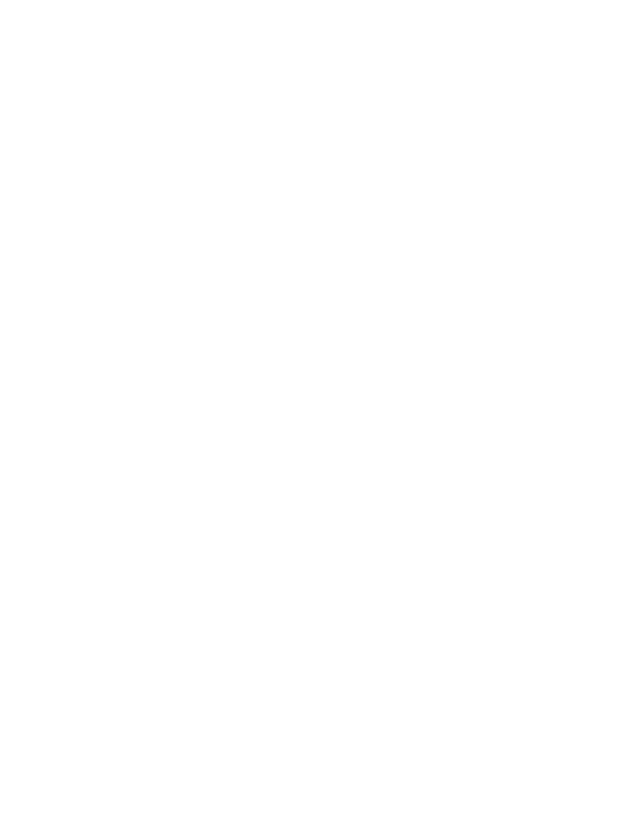
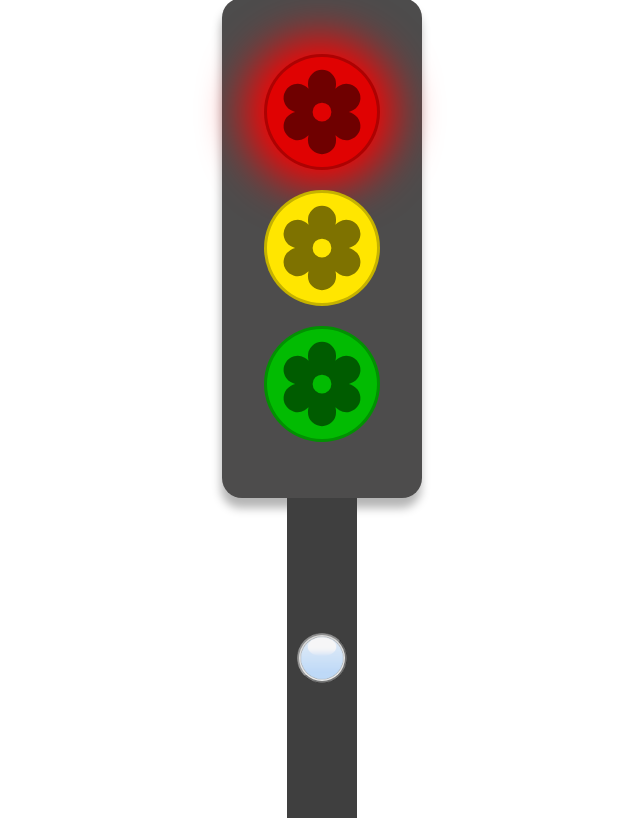
Before and after one commit to MateusLiraFront/semaforo, a plain HTML site: page index.html in a window 1280 px wide. Shown: the whole page, without its empty margins (326-966 px from the left). Drawn offline with Linux system fonts and the light colour scheme.

Commit message:
upando style do semaforo

```diff
--- a/index.html
+++ b/index.html
@@ -1,11 +1,32 @@
 <!DOCTYPE html>
-<html lang="en">
+<html lang="pt-br">
 <head>
     <meta charset="UTF-8">
     <meta name="viewport" content="width=device-width, initial-scale=1.0">
-    <title>Document</title>
+    <title>Semaforo</title>
+    <link rel="stylesheet" href="style.css">
 </head>
 <body>
+    <div class="corpo">
 
+        <div class="semaforo">
+            <div class="caixa">
+                <div class="cor" id="red">
+                    <img src="midia/flower-fill-svgrepo-com.svg" alt="">
+                </div>
+                <div class="cor" id="yellow">
+                    <img src="midia/flower-fill-svgrepo-com.svg" alt="">
+                </div>
+                <div class="cor" id="green">
+                    <img src="midia/flower-fill-svgrepo-com.svg" alt="">
+                </div>
+            </div>
+            <div class="poste">
+                 <button type="button"><img src="midia/botao (1).png" alt=""></button>
+            </div>
+        </div>
+
+
+    </div>
 </body>
 </html>
--- /dev/null
+++ b/style.css
@@ -0,0 +1,105 @@
+:root{
+    --vermelho:#e00202;
+    --amarelo:#ffe600;
+    --verde:#02bb02;
+    --caixa:#4d4c4c;
+    --poste:#3f3f3f;
+    --brilho: -2px 0px 45px 17px;
+    --apagado: 0px 0px 0px 0px;
+}
+
+body{
+    display: flex;
+    align-items: center;
+    justify-content: center;
+    height: 100vh;
+    width: 100%;
+}
+img{
+    width: 100px;
+    height: 100px;
+    opacity: 0.5;
+}
+
+.corpo{
+    display: flex;
+    align-items: center;
+    justify-content: center;
+    flex-wrap: wrap;
+}
+
+.semaforo{
+    align-items: center;
+    justify-items: center;
+}
+
+.caixa{
+    background-color: #4d4c4c;
+    height: 500px;
+    width: 200px;
+    display: flex;
+    align-items: center;
+    justify-content: center;
+    flex-direction: column;
+    border-radius: 20px;
+    box-shadow: -1px 10px 10px rgba(0, 0, 0, 0.295);
+    z-index: 1;
+}
+
+.cor{
+    height: 110px;
+    width: 110px;
+    border-radius: 50%;
+    margin: 10px;
+    border: 3px solid rgba(0, 0, 0, 0.226);
+}
+
+.poste{
+    background-color: var(--poste);
+    width: 70px;
+    height: 40vh;
+    z-index: -100;
+    display: flex;
+    align-items: center;
+    justify-content: center;
+}
+
+button{
+  border-radius: 50%;
+  padding: 0;
+  height: 50px;
+  width: 50px;
+   display: flex;
+    align-items: center;
+    justify-content: center;
+}
+
+button img{
+    height: 50px;
+  width: 50px;
+}
+
+#red{
+    background-color: var(--vermelho);
+    display: flex;
+    align-items: center;
+    justify-content: center;
+    box-shadow: var(--brilho) red ;
+}
+
+#yellow{
+    background-color:var(--amarelo);
+    display: flex;
+    align-items: center;
+    justify-content: center;
+    box-shadow: var(--apagado) yellow ;
+}
+
+#green{
+    background-color: var(--verde);
+    display: flex;
+    align-items: center;
+    justify-content: center;
+    box-shadow: var(--apagado) #02bb02 ;
+
+}
```
Also changed, not shown: midia/botao (1).png (added), midia/flower-fill-svgrepo-com.svg (added), midia/heart-svgrepo-com.svg (added).
